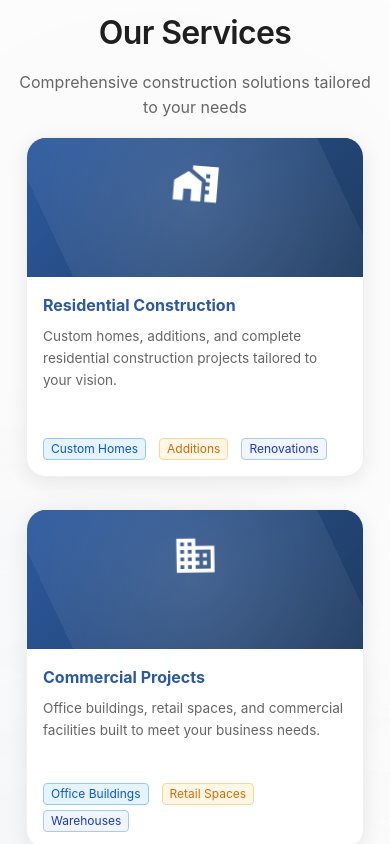
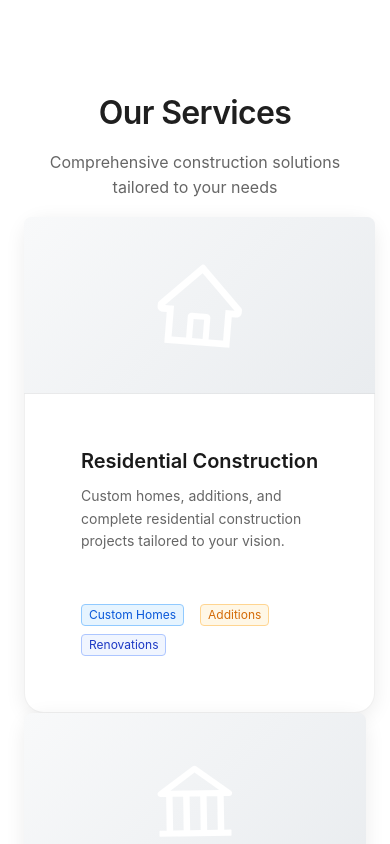
Before and after one commit to AbdulRaquib7/SparkleConstruction, a React (Create React App) app: page / in a window 390 px wide. Shown: the part 880-1724 px from the top of the page. Built offline with nearby package versions, Linux system fonts and the light colour scheme.

Commit message:
build changes done

```diff
--- a/package.json
+++ b/package.json
@@ -5,7 +5,7 @@
   "dependencies": {
     "@emotion/react": "^11.14.0",
     "@emotion/styled": "^11.14.1",
-    "@mui/icons-material": "^7.3.2",
+    "@mui/icons-material": "^7.3.7",
     "@mui/material": "^7.3.2",
     "@testing-library/dom": "^10.4.1",
     "@testing-library/jest-dom": "^6.8.0",
--- a/src/App.css
+++ b/src/App.css
@@ -322,7 +322,7 @@ section {
 
 /* Enhanced Hero Section */
 .hero {
-  background: linear-gradient(135deg, #1a1a1a 0%, #2c5aa0 100%);
+  background: linear-gradient(135deg, #2c5aa0 0%, #1e3a5f 100%);
   color: white;
   padding: 120px 0 100px;
   display: flex;
@@ -330,32 +330,6 @@ section {
   min-height: 100vh;
   position: relative;
   overflow: hidden;
-}
-
-.hero::before {
-  content: '';
-  position: absolute;
-  top: 0;
-  left: 0;
-  right: 0;
-  bottom: 0;
-  background:
-    radial-gradient(circle at 20% 30%, rgba(255, 255, 255, 0.1) 0%, transparent 50%),
-    radial-gradient(circle at 80% 70%, rgba(44, 90, 160, 0.2) 0%, transparent 50%),
-    radial-gradient(circle at 50% 50%, rgba(26, 26, 26, 0.15) 0%, transparent 70%);
-  animation: heroGradient 20s ease infinite;
-  z-index: 1;
-}
-
-@keyframes heroGradient {
-  0%, 100% {
-    opacity: 1;
-    transform: scale(1);
-  }
-  50% {
-    opacity: 0.8;
-    transform: scale(1.1);
-  }
 }
 
 .hero-background {
@@ -439,23 +413,6 @@ section {
   color: white;
   border: none;
   box-shadow: 0 4px 20px rgba(255, 107, 53, 0.3);
-  position: relative;
-  overflow: hidden;
-}
-
-.btn-primary::before {
-  content: '';
-  position: absolute;
-  top: 0;
-  left: -100%;
-  width: 100%;
-  height: 100%;
-  background: linear-gradient(90deg, transparent, rgba(255, 255, 255, 0.3), transparent);
-  transition: left 0.5s;
-}
-
-.btn-primary:hover::before {
-  left: 100%;
 }
 
 .btn-primary:hover {
@@ -504,50 +461,13 @@ section {
 .services {
   padding: 120px 0;
   background: #ffffff;
-  position: relative;
-  overflow: hidden;
-}
-
-.services::before {
-  content: '';
-  position: absolute;
-  top: 0;
-  left: 0;
-  right: 0;
-  bottom: 0;
-  background:
-    radial-gradient(circle at 20% 50%, rgba(44, 90, 160, 0.05) 0%, transparent 50%),
-    radial-gradient(circle at 80% 80%, rgba(255, 107, 53, 0.05) 0%, transparent 50%),
-    radial-gradient(circle at 40% 20%, rgba(26, 26, 26, 0.03) 0%, transparent 50%);
-  animation: gradientShift 15s ease infinite;
-  z-index: 0;
-}
-
-@keyframes gradientShift {
-  0%, 100% {
-    opacity: 1;
-  }
-  50% {
-    opacity: 0.8;
-  }
-}
-
-.services .container {
-  position: relative;
-  z-index: 1;
-}
-
+}
 .services .ant-row {
   align-items: stretch;
-  justify-content: center;
-  margin: 0;
 }
 
 .services .ant-col {
   display: flex;
-  height: 100%;
-  padding: 0 !important;
-  margin-bottom: 0;
 }
 
 .services .container {
@@ -557,394 +477,54 @@ section {
 }
 
 .service-card {
-  min-height: 450px;
-  height: 100%;
-  width: 100%;
-  box-shadow: 0 8px 30px rgba(44, 90, 160, 0.15);
-  transition: all 0.5s cubic-bezier(0.4, 0, 0.2, 1);
-  border: 2px solid rgba(44, 90, 160, 0.1);
+  min-height: 100%;        /* ✅ allows card to grow */
+  box-shadow: 0 4px 20px rgba(0, 0, 0, 0.08);
+  transition: all 0.4s cubic-bezier(0.4, 0, 0.2, 1);
+  border: 1px solid rgba(0, 0, 0, 0.06);
   background: white;
   display: flex;
   flex-direction: column;
-  border-radius: 24px;
-  overflow: hidden;
-  position: relative;
-  margin: 0;
-}
-
-.service-card::before {
-  content: '';
-  position: absolute;
-  top: 0;
-  left: 0;
-  right: 0;
-  height: 4px;
-  background: linear-gradient(90deg, #2c5aa0 0%, #ff6b35 50%, #2c5aa0 100%);
-  background-size: 200% 100%;
-  animation: shimmer 3s linear infinite;
-}
-
-@keyframes shimmer {
-  0% {
-    background-position: -200% 0;
-  }
-  100% {
-    background-position: 200% 0;
-  }
-}
-
+}
 .service-card .ant-card-body {
   display: flex;
   flex-direction: column;
   flex: 1;
-  padding: 0 !important;
-  height: 100%;
 }
 
 .service-card:hover {
-  transform: translateY(-12px) scale(1.02);
-  box-shadow: 0 20px 60px rgba(44, 90, 160, 0.2);
-  border-color: rgba(44, 90, 160, 0.3);
+  transform: translateY(-4px);
+  box-shadow: 0 12px 40px rgba(0, 0, 0, 0.15);
 }
 
 .service-icon {
-  padding: 4rem 2rem;
+  padding: 3rem 2rem;
   text-align: center;
-  background: linear-gradient(135deg, #2c5aa0 0%, #1e3a5f 100%);
-  border-bottom: none;
-  position: relative;
-  overflow: hidden;
-  min-height: 200px;
-  display: flex;
-  align-items: center;
-  justify-content: center;
-}
-
-.service-icon::before {
-  content: '';
-  position: absolute;
-  top: -50%;
-  left: -50%;
-  width: 200%;
-  height: 200%;
-  background: radial-gradient(circle, rgba(255, 255, 255, 0.15) 0%, transparent 70%);
-  animation: rotate 10s linear infinite;
-}
-
-@keyframes rotate {
-  0% {
-    transform: rotate(0deg);
-  }
-  100% {
-    transform: rotate(360deg);
-  }
+  background: linear-gradient(135deg, #f8f9fa 0%, #e9ecef 100%);
+  border-bottom: 1px solid rgba(0, 0, 0, 0.06);
 }
 
 .service-card .ant-card-meta {
-  padding: 2.5rem 2rem;
-  flex: 1;
-  display: flex;
-  flex-direction: column;
+  padding: 2rem;
 }
 
 .service-card .ant-card-meta-title {
-  font-size: 1.5rem;
-  font-weight: 700;
-  color: #2c5aa0;
-  margin-bottom: 16px;
+  font-size: 1.25rem;
+  font-weight: 600;
+  color: #1a1a1a;
+  margin-bottom: 12px;
 }
 
 .service-card .ant-card-meta-description {
   color: #666;
-  line-height: 1.7;
+  line-height: 1.6;
   margin-bottom: 0;
-  font-size: 1rem;
-}
-
+}
 .service-features {
   margin-top: auto;
   display: flex;
   flex-wrap: wrap;
-  gap: 10px;
+  gap: 8px;
   padding: 0 2rem 2rem;
-  width: 100%;
-}
-
-/* Responsive Design for Services Section */
-@media (max-width: 1200px) {
-  .services .container {
-    padding: 0 20px;
-  }
-
-  .service-card {
-    min-height: 420px;
-  }
-
-  .service-icon {
-    min-height: 180px;
-    padding: 3.5rem 2rem;
-  }
-}
-
-@media (max-width: 992px) {
-  .services {
-    padding: 80px 0;
-  }
-
-  .services-grid .ant-row {
-    margin: 0 -12px;
-  }
-
-  .services-grid .ant-col {
-    padding: 0 12px !important;
-    margin-bottom: 24px;
-  }
-
-  .service-card {
-    width: 100%;
-    min-height: 400px;
-    margin: 0;
-  }
-
-  .service-icon {
-    min-height: 170px;
-    padding: 3rem 2rem;
-  }
-}
-
-@media (max-width: 768px) {
-  .services {
-    padding: 60px 0;
-  }
-
-  .services .container {
-    padding: 0 16px;
-  }
-
-  .services-grid .ant-row {
-    margin: 0 -8px;
-  }
-
-  .services-grid .ant-col {
-    padding: 0 8px !important;
-    margin-bottom: 24px;
-  }
-
-  .service-card {
-    min-height: 380px;
-    width: 100%;
-    margin: 0;
-  }
-
-  .service-icon {
-    min-height: 160px;
-    padding: 2.5rem 1.5rem;
-  }
-
-  .service-icon svg,
-  .service-icon .anticon {
-    font-size: 60px !important;
-  }
-
-  .service-card .ant-card-meta {
-    padding: 2rem 1.5rem;
-  }
-
-  .service-features {
-    padding: 0 1.5rem 1.5rem;
-    gap: 8px;
-  }
-
-  .section-title {
-    font-size: 2rem !important;
-  }
-
-  .section-subtitle {
-    font-size: 1rem;
-    margin-bottom: 3rem;
-  }
-
-  .service-card .ant-card-meta-title {
-    font-size: 1.25rem;
-  }
-}
-
-@media (max-width: 576px) {
-  .services {
-    padding: 50px 0;
-  }
-
-  .services .container {
-    padding: 0 12px;
-  }
-
-  .services-grid .ant-row {
-    margin: 0 -6px;
-  }
-
-  .services-grid .ant-col {
-    padding: 0 6px !important;
-    margin-bottom: 20px;
-  }
-
-  .service-card {
-    min-height: 360px;
-    width: 100%;
-    margin: 0;
-  }
-
-  .service-icon {
-    min-height: 150px;
-    padding: 2rem 1rem;
-  }
-
-  .service-icon svg,
-  .service-icon .anticon {
-    font-size: 50px !important;
-  }
-
-  .service-card .ant-card-meta {
-    padding: 1.5rem 1.25rem;
-  }
-
-  .service-features {
-    padding: 0 1.25rem 1.25rem;
-    gap: 6px;
-  }
-
-  .service-card .ant-card-meta-title {
-    font-size: 1.125rem;
-    margin-bottom: 12px;
-  }
-
-  .service-card .ant-card-meta-description {
-    font-size: 0.9rem;
-    line-height: 1.6;
-  }
-}
-
-@media (max-width: 480px) {
-  .services {
-    padding: 40px 0;
-  }
-
-  .services .container {
-    padding: 0 10px;
-  }
-
-  .services-grid .ant-row {
-    margin: 0 -5px;
-  }
-
-  .services-grid .ant-col {
-    padding: 0 5px !important;
-    margin-bottom: 16px;
-  }
-
-  .service-card {
-    min-height: 340px;
-  }
-
-  .service-icon {
-    min-height: 140px;
-    padding: 1.5rem 0.75rem;
-  }
-
-  .service-icon svg,
-  .service-icon .anticon {
-    font-size: 45px !important;
-  }
-
-  .service-card .ant-card-meta {
-    padding: 1.25rem 1rem;
-  }
-
-  .service-features {
-    padding: 0 1rem 1rem;
-    gap: 5px;
-  }
-
-  .service-card .ant-card-meta-title {
-    font-size: 1rem;
-    margin-bottom: 10px;
-  }
-
-  .service-card .ant-card-meta-description {
-    font-size: 0.85rem;
-  }
-}
-
-@media (min-width: 1400px) {
-  .services .container {
-    max-width: 1400px;
-  }
-
-  .service-card {
-    min-height: 480px;
-  }
-
-  .service-icon {
-    min-height: 220px;
-    padding: 4.5rem 2rem;
-  }
-}
-
-/* ===== SERVICE CARD ALIGNMENT FIX ===== */
-.services-grid {
-  width: 100%;
-}
-
-.services-grid .ant-row {
-  display: flex;
-  flex-wrap: wrap;
-  align-items: stretch;
-  margin: 0 -16px;
-}
-
-.services-grid .ant-col {
-  display: flex;
-  flex-direction: column;
-  padding: 0 16px !important;
-  margin-bottom: 32px;
-}
-
-.services-grid .ant-col > div {
-  display: flex;
-  flex-direction: column;
-  width: 100%;
-  height: 100%;
-}
-
-.services-grid .ant-col > div > div {
-  display: flex;
-  flex-direction: column;
-  width: 100%;
-  height: 100%;
-}
-
-.services-grid .ant-card {
-  display: flex;
-  flex-direction: column;
-  width: 100%;
-  height: 100%;
-  margin: 0;
-}
-
-.services-grid .ant-card-body {
-  display: flex;
-  flex-direction: column;
-  flex: 1;
-  padding: 0 !important;
-}
-
-.service-card:hover::after {
-  content: "";
-  position: absolute;
-  inset: 0;
-  border-radius: 24px;
-  box-shadow: 0 0 40px rgba(255, 107, 53, 0.25);
-  pointer-events: none;
-  z-index: -1;
 }
 
 
@@ -1010,32 +590,9 @@ section {
 /* Modern Statistics Section */
 .stats-section-modern {
   padding: 100px 0;
-  background: linear-gradient(135deg, #1a1a1a 0%, #2c5aa0 100%);
+  background: linear-gradient(135deg, #667eea 0%, #764ba2 100%);
   position: relative;
   overflow: hidden;
-}
-
-.stats-section-modern::after {
-  content: '';
-  position: absolute;
-  top: 0;
-  left: 0;
-  right: 0;
-  bottom: 0;
-  background:
-    radial-gradient(circle at 25% 25%, rgba(255, 255, 255, 0.1) 0%, transparent 50%),
-    radial-gradient(circle at 75% 75%, rgba(44, 90, 160, 0.15) 0%, transparent 50%);
-  animation: statsGradient 20s ease infinite;
-  z-index: 1;
-}
-
-@keyframes statsGradient {
-  0%, 100% {
-    opacity: 1;
-  }
-  50% {
-    opacity: 0.7;
-  }
 }
 
 .stats-section-modern::before {
@@ -1111,7 +668,7 @@ section {
 .stat-icon-modern {
   width: 80px;
   height: 80px;
-  background: linear-gradient(135deg, #ff6b35 0%, #e55a2b 100%);
+  background: linear-gradient(135deg, #ff6b35 0%, #f7931e 100%);
   border-radius: 50%;
   display: flex;
   align-items: center;
@@ -1121,30 +678,7 @@ section {
   color: white;
   box-shadow: 0 8px 25px rgba(255, 107, 53, 0.3);
   transition: all 0.3s ease;
-  position: relative;
-  overflow: hidden;
-}
-
-.stat-icon-modern::before {
-  content: '';
-  position: absolute;
-  top: -50%;
-  left: -50%;
-  width: 200%;
-  height: 200%;
-  background: radial-gradient(circle, rgba(255, 255, 255, 0.2) 0%, transparent 70%);
-  animation: iconRotate 8s linear infinite;
-}
-
-@keyframes iconRotate {
-  0% {
-    transform: rotate(0deg);
-  }
-  100% {
-    transform: rotate(360deg);
-  }
-}
-
+}
 
 .stat-item-modern:hover .stat-icon-modern {
   transform: scale(1.1);
@@ -1334,42 +868,11 @@ section {
 .project-image-light {
   position: relative;
   height: 220px;
-  background: linear-gradient(135deg, #2c5aa0 0%, #1e3a5f 100%);
+  background: linear-gradient(135deg, #667eea 0%, #764ba2 100%);
   display: flex;
   align-items: center;
   justify-content: center;
   overflow: hidden;
-}
-
-.project-image-light::before {
-  content: '';
-  position: absolute;
-  top: 0;
-  left: 0;
-  right: 0;
-  bottom: 0;
-  background: radial-gradient(circle at center, rgba(255, 255, 255, 0.1) 0%, transparent 70%);
-  animation: projectGlow 4s ease infinite;
-  z-index: 1;
-}
-
-@keyframes projectGlow {
-  0%, 100% {
-    opacity: 0.5;
-  }
-  50% {
-    opacity: 0.8;
-  }
-}
-
-.project-img {
-  width: 100%;
-  height: 100%;
-  object-fit: cover;
-  position: absolute;
-  top: 0;
-  left: 0;
-  z-index: 1;
 }
 
 .project-icon-light {
@@ -1383,8 +886,6 @@ section {
   backdrop-filter: blur(10px);
   border: 2px solid rgba(255, 255, 255, 0.3);
   transition: all 0.3s ease;
-  position: relative;
-  z-index: 2;
 }
 
 .project-item-light:hover .project-icon-light {
@@ -1404,7 +905,6 @@ section {
   justify-content: center;
   opacity: 0;
   transition: all 0.3s ease;
-  z-index: 3;
 }
 
 .project-item-light:hover .project-overlay-light {
@@ -1437,20 +937,19 @@ section {
 }
 
 .project-tag-light {
-  background: linear-gradient(135deg, #2c5aa0 0%, #1e3a5f 100%);
+  background: linear-gradient(135deg, #667eea 0%, #764ba2 100%);
   color: white;
   padding: 0.5rem 1rem;
   border-radius: 20px;
   font-size: 0.875rem;
   font-weight: 500;
-  box-shadow: 0 4px 15px rgba(44, 90, 160, 0.3);
+  box-shadow: 0 4px 15px rgba(102, 126, 234, 0.3);
   transition: all 0.3s ease;
 }
 
 .project-tag-light:hover {
   transform: translateY(-2px);
-  box-shadow: 0 6px 20px rgba(44, 90, 160, 0.4);
-  background: linear-gradient(135deg, #1e3a5f 0%, #2c5aa0 100%);
+  box-shadow: 0 6px 20px rgba(102, 126, 234, 0.4);
 }
 
 /* Responsive Design for Light Projects */
@@ -1504,7 +1003,7 @@ section {
   background: white;
   height: 100%;
   justify-content:space-between;
-  align-items:center;
+  align-item:center;
   flex-direction:column;
     display: flex;
 
--- a/src/App.js
+++ b/src/App.js
@@ -30,15 +30,11 @@ import {
   QuestionCircleOutlined,
   PictureOutlined,
   FileTextOutlined,
-  CustomerServiceOutlined
+  CustomerServiceOutlined,
+  HomeOutlined,
+  BankOutlined,
+  HighlightOutlined
 } from '@ant-design/icons';
-import {
-  Construction,
-  Business,
-  HomeWork,
-  DesignServices,
-  People
-} from '@mui/icons-material';
 import './App.css';
 
 const { Title, Paragraph, Text } = Typography;
@@ -255,7 +251,7 @@ function App() {
               ease: "easeInOut"
             }}
           >
-            <Construction sx={{ fontSize: 120, color: 'white' }} />
+            <ToolOutlined style={{ fontSize: 120, color: 'white' }} />
           </motion.div>
         </motion.div>
       </motion.section>
@@ -303,7 +299,7 @@ function App() {
                           ease: "easeInOut"
                         }}
                       >
-                        <HomeWork sx={{ fontSize: 80, color: '#ffffff' }} />
+                        <HomeOutlined style={{ fontSize: 80, color: '#ffffff' }} />
                       </motion.div>
                     </div>
                   }
@@ -345,7 +341,7 @@ function App() {
                           delay: 0.5
                         }}
                       >
-                        <Business sx={{ fontSize: 80, color: '#ffffff' }} />
+                        <BankOutlined style={{ fontSize: 80, color: '#ffffff' }} />
                       </motion.div>
                     </div>
                   }
@@ -429,7 +425,7 @@ function App() {
                           delay: 1.5
                         }}
                       >
-                        <DesignServices sx={{ fontSize: 80, color: '#ffffff' }} />
+                        <HighlightOutlined style={{ fontSize: 80, color: '#ffffff' }} />
                       </motion.div>
                     </div>
                   }
@@ -581,7 +577,7 @@ function App() {
                   }}
                 />
                 <div className="project-icon-light" style={{ display: 'none' }}>
-                  <HomeWork sx={{ fontSize: 60, color: 'white' }} />
+                  <HomeOutlined style={{ fontSize: 60, color: 'white' }} />
                 </div>
                 <div className="project-overlay-light">
                   <Button type="primary" size="small" icon={<PictureOutlined />}>
@@ -625,7 +621,7 @@ function App() {
                   }}
                 />
                 <div className="project-icon-light" style={{ display: 'none' }}>
-                  <Business sx={{ fontSize: 60, color: 'white' }} />
+                  <BankOutlined style={{ fontSize: 60, color: 'white' }} />
                 </div>
                 <div className="project-overlay-light">
                   <Button type="primary" size="small" icon={<PictureOutlined />}>
@@ -779,7 +775,7 @@ function App() {
                       "{testimonial.content}"
                     </Paragraph>
                     <div className="testimonial-author">
-                      <Avatar size={60} icon={<People />} />
+                    <Avatar size={60} icon={<TeamOutlined />} />
                       <div className="author-info">
                         <Title level={4}>{testimonial.name}</Title>
                         <Text type="secondary">{testimonial.role}</Text>
@@ -945,7 +941,7 @@ function App() {
                 className="about-image"
               >
                 <div className="about-placeholder">
-                  <People sx={{ fontSize: 120, color: 'white' }} />
+                  <TeamOutlined style={{ fontSize: 120, color: 'white' }} />
                 </div>
               </motion.div>
             </Col>
```
Also changed, not shown: 1 other file (tests, documents, lock files or other folders).
